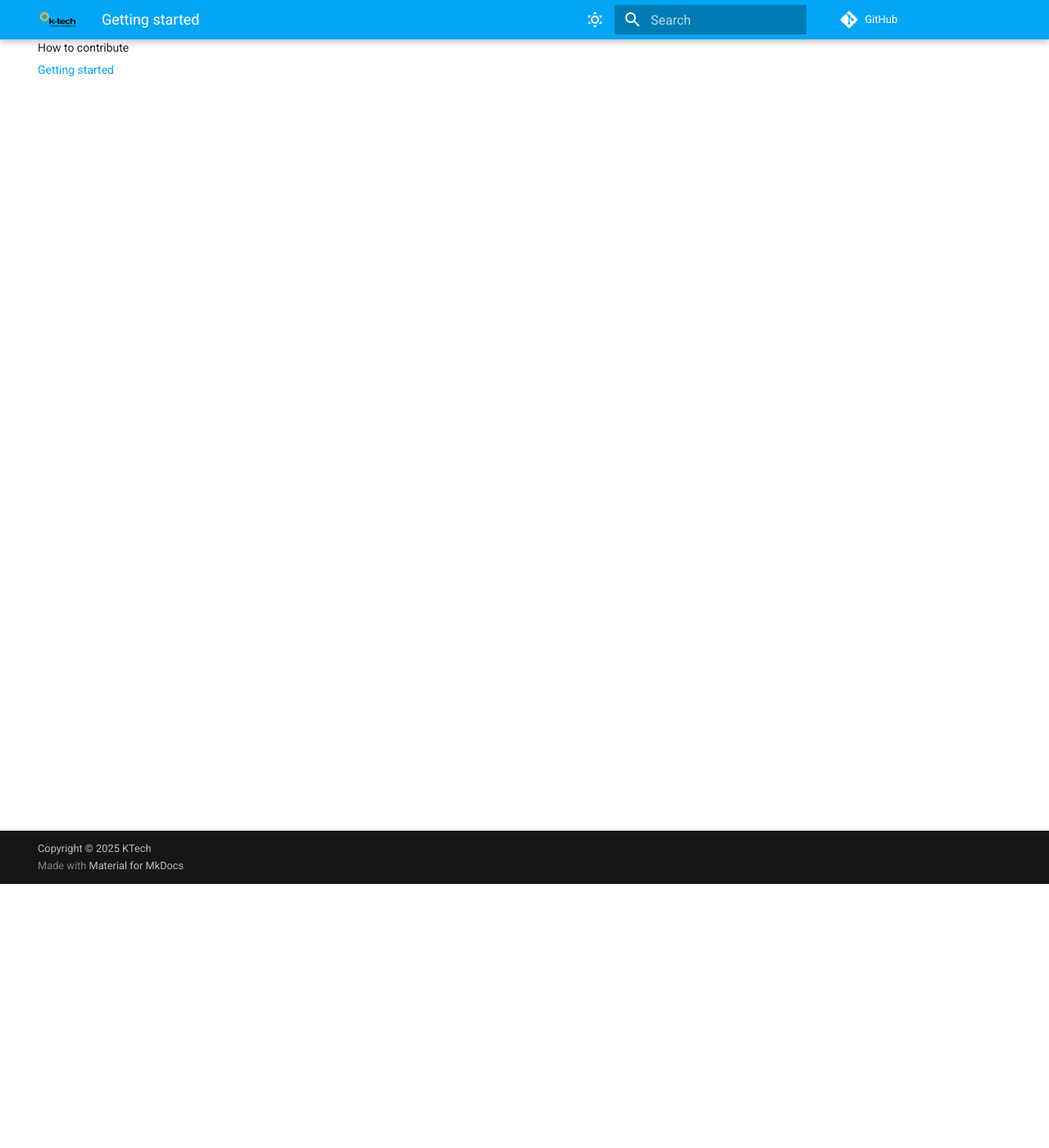
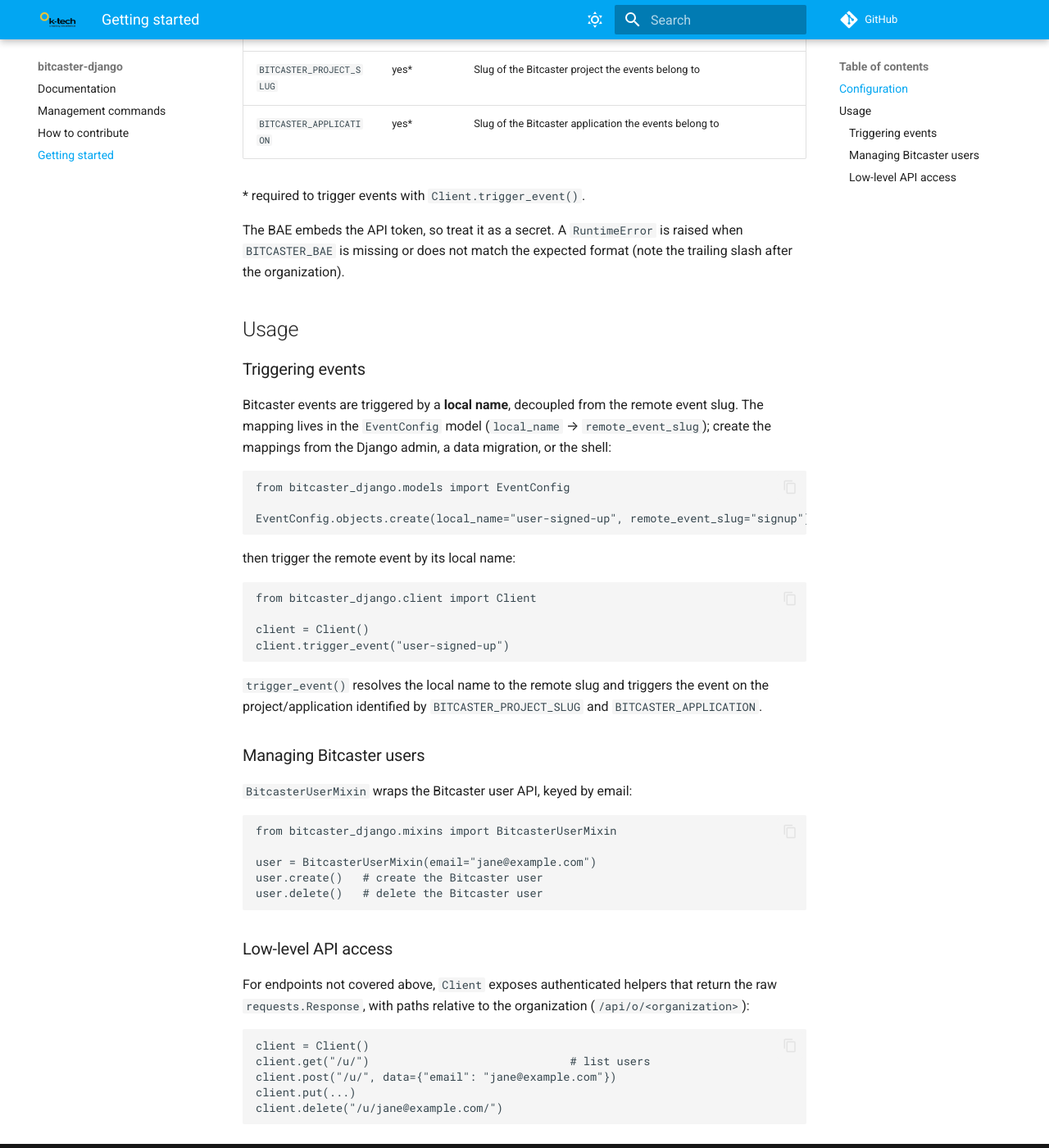
Before and after one commit to k-tech-italy/bitcaster-django, an MkDocs documentation site: the page built from docs/src/usage.md, in a window 1280 px wide and 1400 px high, scrolled down 322 px. Shown: the whole window at 82% size. Built offline with MkDocs 1.6.1 and Material for MkDocs 9.7.7, drawn with Linux system fonts in a browser that asks for light colours; comment, search, counter and statistics services are not loaded; some of the changed text lies outside the part shown.

Commit message:
docs: align README and docs with the actual app API
- fix INSTALLED_APPS entry (bitcaster_django, not bitcaster-django)
- document the BITCASTER_BAE / BITCASTER_PROJECT_SLUG / BITCASTER_APPLICATION
  environment variables
- document event triggering (EventConfig + Client.trigger_event),
  BitcasterUserMixin and the low-level API helpers
- add the missing 'manage.py migrate' installation step
- align the Python requirement with pyproject.toml (>=3.8)
- fix leftover example-project template URLs in the contribution guide

Co-Authored-By: Claude Fable 5 <noreply@anthropic.com>

````diff
--- a/docs/src/usage.md
+++ b/docs/src/usage.md
@@ -6,4 +6,70 @@ title: Getting started
 
 ## Configuration
 
+bitcaster-django is configured with environment variables:
+
+| Variable                 | Required | Description                                                                     |
+|--------------------------|----------|---------------------------------------------------------------------------------|
+| `BITCASTER_BAE`          | yes      | Bitcaster Application Endpoint: `https://<token>@<host>/api/o/<organization>/`   |
+| `BITCASTER_PROJECT_SLUG` | yes*     | Slug of the Bitcaster project the events belong to                               |
+| `BITCASTER_APPLICATION`  | yes*     | Slug of the Bitcaster application the events belong to                           |
+
+\* required to trigger events with `Client.trigger_event()`.
+
+The BAE embeds the API token, so treat it as a secret. A `RuntimeError` is
+raised when `BITCASTER_BAE` is missing or does not match the expected format
+(note the trailing slash after the organization).
+
 ## Usage
+
+### Triggering events
+
+Bitcaster events are triggered by a **local name**, decoupled from the remote
+event slug. The mapping lives in the `EventConfig` model
+(`local_name` → `remote_event_slug`); create the mappings from the Django
+admin, a data migration, or the shell:
+
+```python
+from bitcaster_django.models import EventConfig
+
+EventConfig.objects.create(local_name="user-signed-up", remote_event_slug="signup")
+```
+
+then trigger the remote event by its local name:
+
+```python
+from bitcaster_django.client import Client
+
+client = Client()
+client.trigger_event("user-signed-up")
+```
+
+`trigger_event()` resolves the local name to the remote slug and triggers the
+event on the project/application identified by `BITCASTER_PROJECT_SLUG` and
+`BITCASTER_APPLICATION`.
+
+### Managing Bitcaster users
+
+`BitcasterUserMixin` wraps the Bitcaster user API, keyed by email:
+
+```python
+from bitcaster_django.mixins import BitcasterUserMixin
+
+user = BitcasterUserMixin(email="jane@example.com")
+user.create()   # create the Bitcaster user
+user.delete()   # delete the Bitcaster user
+```
+
+### Low-level API access
+
+For endpoints not covered above, `Client` exposes authenticated helpers that
+return the raw `requests.Response`, with paths relative to the organization
+(`/api/o/<organization>`):
+
+```python
+client = Client()
+client.get("/u/")                              # list users
+client.post("/u/", data={"email": "jane@example.com"})
+client.put(...)
+client.delete("/u/jane@example.com/")
+```
````
Also changed, not shown: README.md (+38 -10 lines), docs/src/contributing.md (+3 -3 lines), docs/src/index.md (+15 -6 lines).
